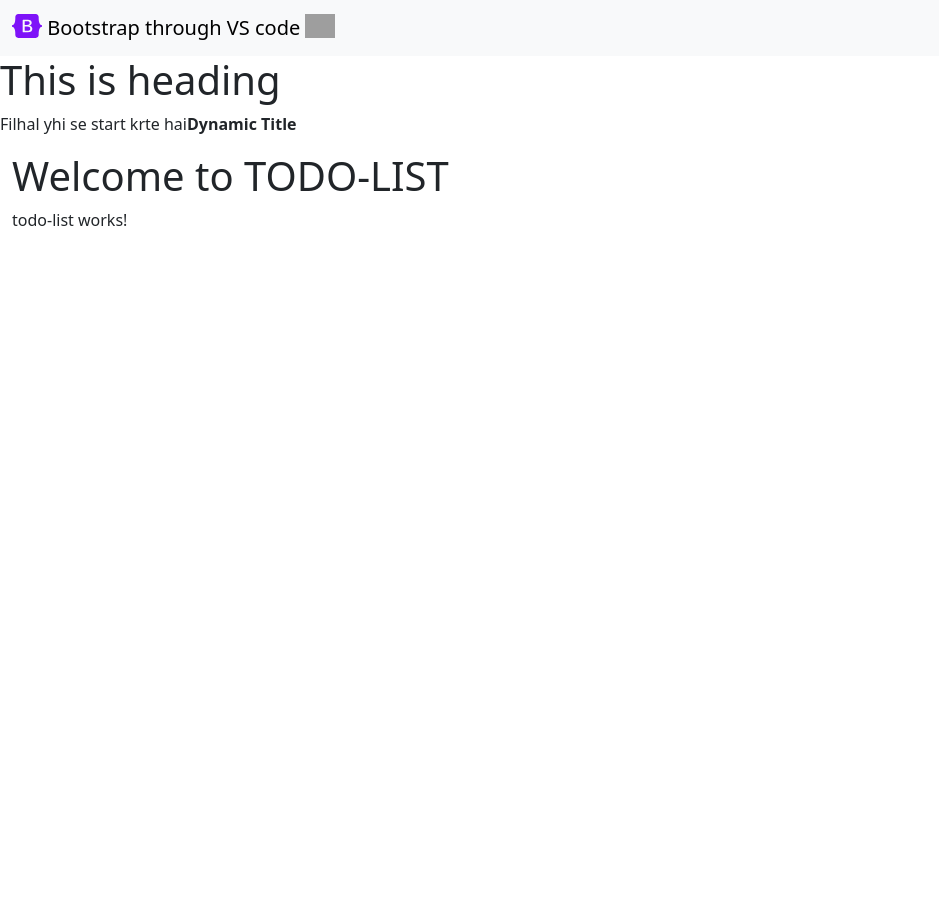
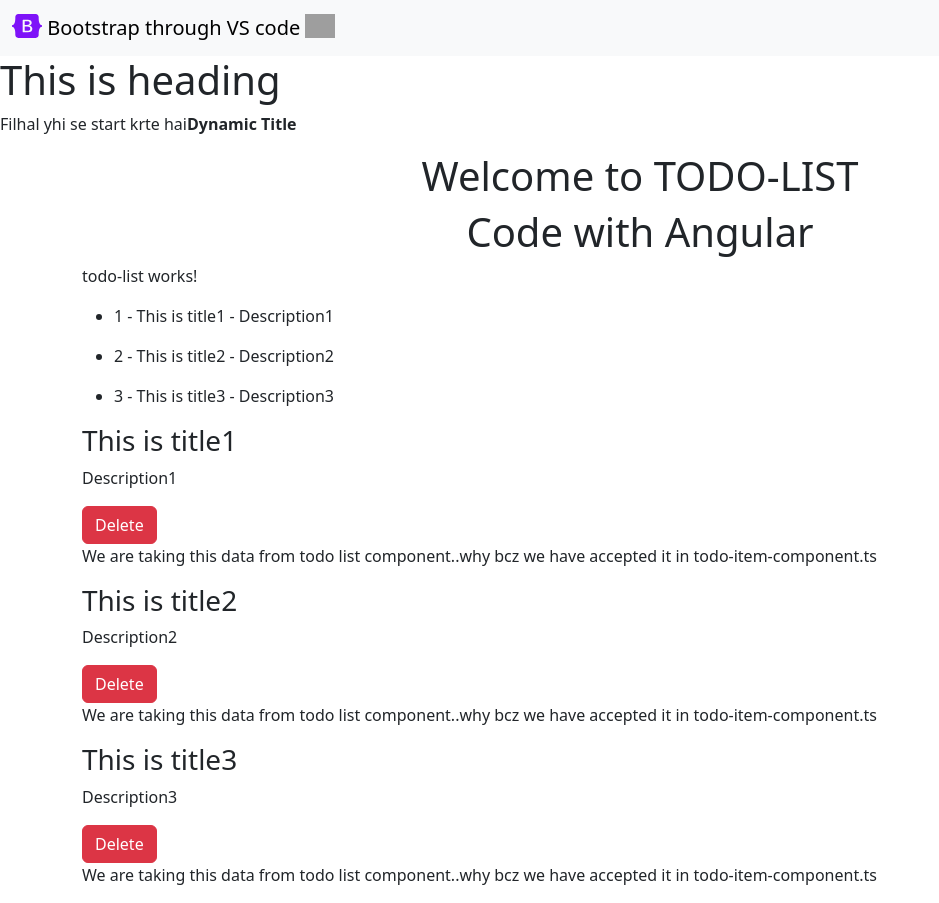
Before and after one commit to Harsh-bartariya/cwh-todo-list, an Angular app: page / in a window 1280 px wide. Shown: the whole page, without its empty margins (0-939 px from the left). Before the commit the page ends 800 px from the top, so only its background shows below. Built offline with nearby package versions, Linux system fonts and the light colour scheme; grey boxes are pictures that could not be loaded.

Commit message:
angular event and accept input,data from other classes

```diff
--- /dev/null
+++ b/src/app/MyComponents/todo-item/todo-item.component.html
@@ -0,0 +1,6 @@
+<div class="my-3">
+<h3>{{todo.title}}</h3>
+<p>{{todo.desc}}</p>
+<button class="btn btn-danger" (click)="onClick()">Delete</button> <!--we are handling event here, onClick kind of event, so made this fucntion inside todo-item.components.ts file-->
+<p>We are taking this data from todo list component..why bcz we have accepted it in todo-item-component.ts </p>
+</div>
--- /dev/null
+++ b/src/app/MyComponents/todo-item/todo-item.component.ts
@@ -0,0 +1,20 @@
+import { Component, Input, OnInit } from '@angular/core';
+import { Todo } from 'src/app/Todo';
+
+@Component({
+  selector: 'app-todo-item',
+  templateUrl: './todo-item.component.html',
+  styleUrls: ['./todo-item.component.css']
+})
+export class TodoItemComponent implements OnInit {
+   @Input()
+  todo: Todo = new Todo;
+  constructor() { }
+
+  ngOnInit(): void {
+  }
+  onClick(){
+  console.log("onclick button has clicked"); // we can see this in console, ctrl+shift+i
+}
+
+}
--- a/src/app/MyComponents/todo-list/todo-list.component.html
+++ b/src/app/MyComponents/todo-list/todo-list.component.html
@@ -1 +1,8 @@
 <p>todo-list works!</p>
+<ul *ngFor="let todo of todos"> <!--ngFor ek type se loop hai iterate krta hai, isko directive bolte | directve custome html attributes hote h-->
+    <li> {{todo.sno}} - {{todo.title}} - {{todo.desc}} </li>
+    </ul>
+
+    <div *ngFor="let todo of todos">
+        <app-todo-item [todo]="todo"></app-todo-item>
+    </div>
--- a/src/app/MyComponents/todo-list/todo-list.component.ts
+++ b/src/app/MyComponents/todo-list/todo-list.component.ts
@@ -1,4 +1,5 @@
 import { Component, OnInit } from '@angular/core';
+import { Todo } from "../../Todo"; //yha us class ko import kra rhe hai Todo class ko
 
 @Component({
   selector: 'app-todo-list',
@@ -7,7 +8,29 @@ import { Component, OnInit } from '@angular/core';
 })
 export class TodoListComponent implements OnInit {
 
-  constructor() { }
+  todos: Todo[]; //ye ek Todo type ka array hai, jo model udhr se export kia h uska...islie isme ye Todo objects hai iske andar
+  constructor() {
+    this.todos = [
+      {
+        sno: 1,
+        title: "This is title1",
+        desc: "Description1",
+        active: true
+      },
+      {
+        sno: 2,
+        title: "This is title2",
+        desc: "Description2",
+        active: true
+      },
+      {
+        sno: 3,
+        title: "This is title3",
+        desc: "Description3",
+        active: true
+      }
+    ]
+   }
 
   ngOnInit(): void {
   }
--- /dev/null
+++ b/src/app/Todo.ts
@@ -0,0 +1,6 @@
+export class Todo{ //yha se jo class model bnke export ho rhi hai wo todo-list.compoenet me import kra rhe hai
+    sno!: number
+    title!: string
+    desc!: string
+    active: boolean = false
+}
--- a/src/app/app.component.html
+++ b/src/app/app.component.html
@@ -12,8 +12,10 @@
 <!--here, these two curly bracks is a syntax for giving javascript
 variable, it means like in our case this variable is defined in APP_component.ts
 | means ek trh se ye variable dynamic hai jise app.component.ts se control krenge -->
-<div class="container-fluid"> <!--bootstrap ki class hai container or container fluid, padding mil jati hai bs container middle me kr deta hai-->
-    <h1>Welcome to TODO-LIST</h1>
+<div class="container"> <!--bootstrap ki class hai container or container fluid, padding mil jati hai bs container middle me kr deta hai-->
+    <h1 class="text-center">Welcome to TODO-LIST</h1>
+    <h1 class="text-center" mb-3>Code with Angular</h1> <!--mb means margin bottom-->
     <app-todo-list></app-todo-list> <!--it is my generated component selector-->
+    <!--is todo-list ke andar jo bhi hm dalenge ek TS file ke through model bna ke wo aayega,iske lie Todo.ts create ki hai-->
 </div>
 </div>
--- a/src/app/app.component.ts
+++ b/src/app/app.component.ts
@@ -10,6 +10,6 @@ export class AppComponent {
   constructor(){
     setTimeout(() => {
       this.title= "Dynamic Title" ; //this setTimeout is a function in js, help to execute code later,
-    }, 2000); //ye time hai Ms me, or ye poora constructor me dala hai, init ke purpose se
+    }, 5000); //ye time hai Ms me, or ye poora constructor me dala hai, init ke purpose se
   } //without reloading hamara code change ho jayega
 }
--- a/src/app/app.module.ts
+++ b/src/app/app.module.ts
@@ -4,11 +4,13 @@ import { BrowserModule } from '@angular/platform-browser';
 import { AppRoutingModule } from './app-routing.module';
 import { AppComponent } from './app.component';
 import { TodoListComponent } from './MyComponents/todo-list/todo-list.component';
+import { TodoItemComponent } from './MyComponents/todo-item/todo-item.component';
 
 @NgModule({
   declarations: [
     AppComponent,
-    TodoListComponent
+    TodoListComponent,
+    TodoItemComponent
   ],
   imports: [
     BrowserModule,
```
Also changed, not shown: src/app/MyComponents/todo-item/todo-item.component.css (added), 1 other file (tests, documents, lock files or other folders).
